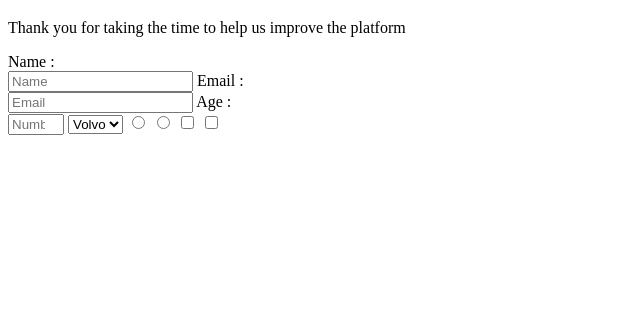
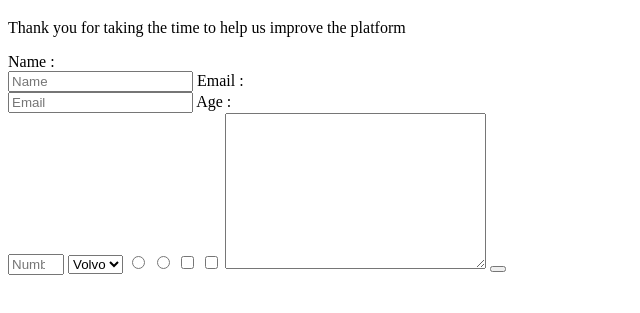
Before and after one commit to nash-2023/Abdalla-Abdul, a plain HTML site: page index.html in a window 1280 px wide. Shown: the part 61-374 px from the top of the page, without its empty margins (0-640 px from the left). Drawn offline with Linux system fonts and the light colour scheme.

Commit message:
complete project

```diff
--- a/index.html
+++ b/index.html
@@ -30,8 +30,8 @@
 
     <input type="checkbox" name="check_1" value="true">
     <input type="checkbox" name="check_2" value="flase">
-
-
+    <textarea  cols="30" rows="10"></textarea>
+    <button id="submit"></button>
     </form>
 
 
```
